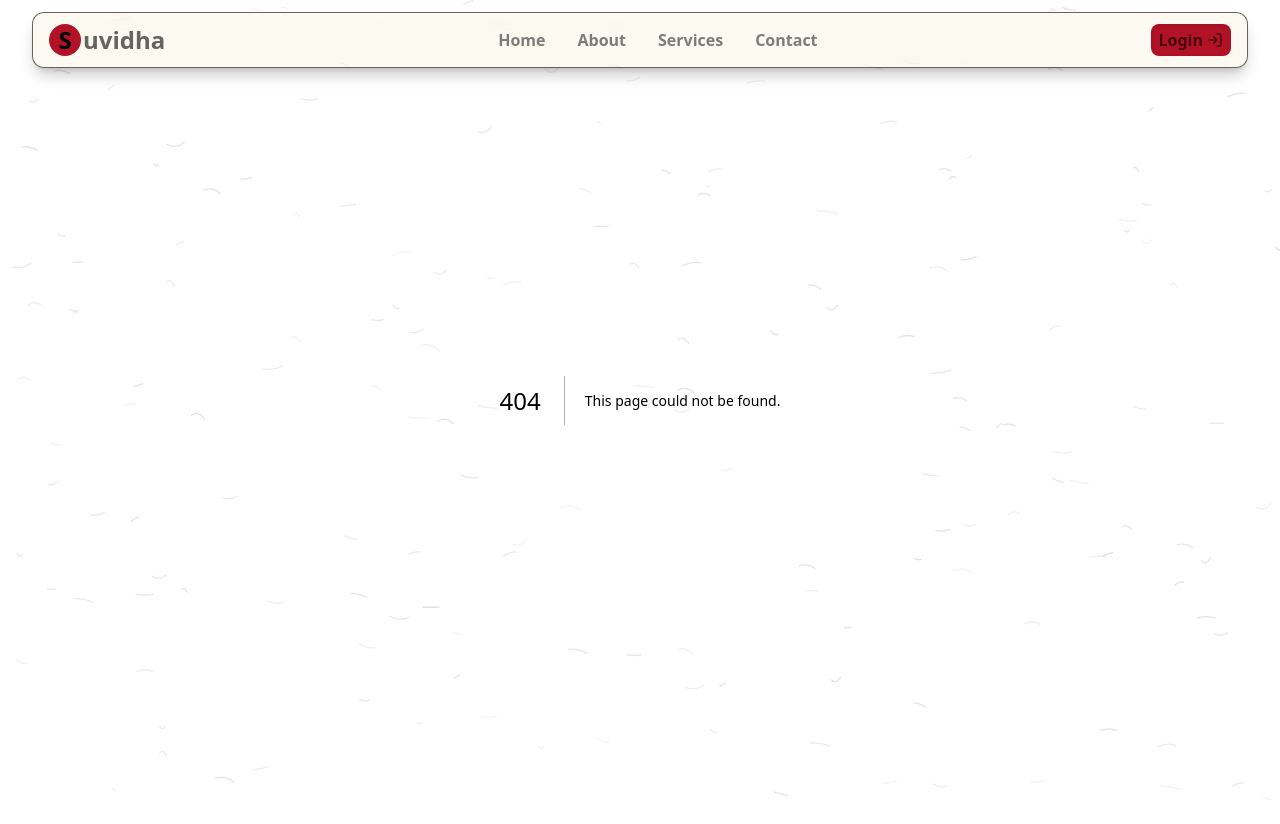
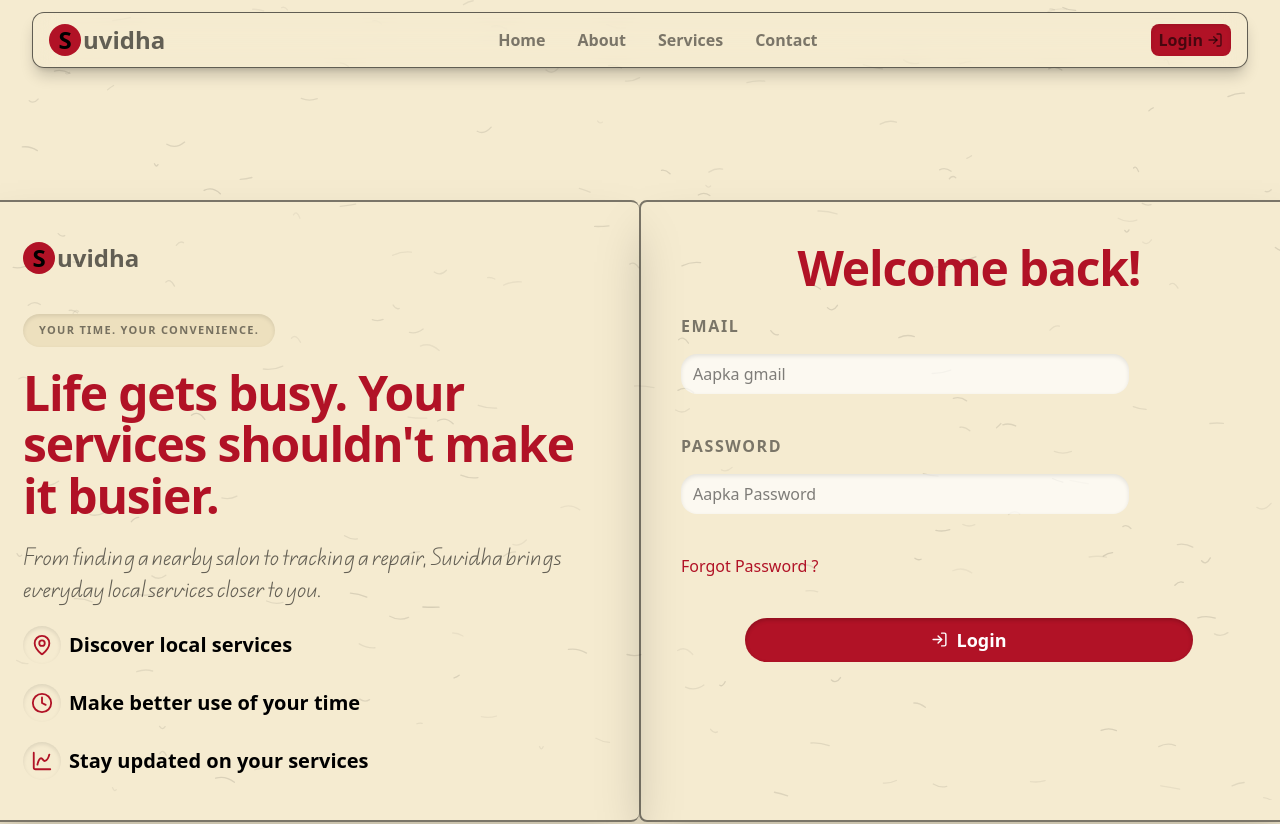
Before and after one commit to Shuhel15/Suvidha, a Next.js app: page /login in a window 1280 px wide. Before the commit this address had no page. Shown: the top 824 px of the page. Built offline with nearby package versions, Linux system fonts and the light colour scheme.

Commit message:
Login page Ui done

```diff
--- /dev/null
+++ b/src/app/(auth)/login/page.tsx
@@ -0,0 +1,9 @@
+import LoginForm from "@/components/auth/Login";
+
+export default function LoginPage(){
+  return(
+    <main>
+    <LoginForm/>
+    </main>
+  )
+}
--- /dev/null
+++ b/src/app/(auth)/registration/page.tsx
@@ -0,0 +1,9 @@
+import RegistrationForm from "@/components/auth/Registration";
+
+export default function RegistrationPage() {
+  return (
+    <main>
+      <RegistrationForm />
+    </main>
+  );
+}
--- a/src/app/globals.css
+++ b/src/app/globals.css
@@ -11,7 +11,7 @@ html{
   scroll-behavior: smooth;
 }
 .section {
-  @apply flex flex-col justify-center items-center mt-20 lg:mt-50 gap-6;
+  @apply flex flex-col justify-center items-center mt-30 lg:mt-50 gap-6;
 }
 
   .hero-text {
--- /dev/null
+++ b/src/components/auth/Login.tsx
@@ -0,0 +1,110 @@
+"use client";
+
+import { ChartSpline, Clock, LogIn, MapPin } from "lucide-react";
+import Link from "next/link";
+
+export default function LoginForm() {
+  return (
+    <section className="section">
+      <div className="flex flex-row">
+        <div className="hidden md:block border-t-2 border-l-2 border-b-2 border-black/50 p-10 space-y-5 rounded-lg shadow-2xl">
+          <h1 className="flex items-center gap-0.5 text-2xl font-bold text-black/60">
+            <span className="inline-flex h-8 w-8 items-center justify-center rounded-full bg-[#B11226] font-black text-black">
+              S
+            </span>
+            uvidha
+          </h1>
+          <p className="eye uppercase mt-5"> Your time. Your convenience.</p>
+          <h2 className="h2-text w-xl text-5xl">
+            Life gets busy. Your services shouldn&apos;t make it busier.
+          </h2>
+          <p className="p-text w-xl">
+            From finding a nearby salon to tracking a repair, Suvidha brings
+            everyday local services closer to you.
+          </p>
+          <div className="group text-xl flex flex-row gap-2 items-center font-semibold">
+            <div className="p-2 rounded-full shadow-inner shadow-black/10">
+              <MapPin
+                size={22}
+                className="transition-transform group-hover:-translate-y-1 duration-200 text-[#B11226]"
+              />
+            </div>
+            Discover local services
+          </div>
+          <div className="group text-xl flex flex-row gap-2 items-center font-semibold">
+            <div className="p-2 rounded-full shadow-inner shadow-black/10">
+              <Clock
+                size={22}
+                className="transition-transform group-hover:rotate-180 duration-200 text-[#B11226]"
+              />
+            </div>
+            Make better use of your time
+          </div>
+          <div className="group text-xl flex flex-row gap-2 items-center font-semibold">
+            <div className="p-2 rounded-full shadow-inner shadow-black/10">
+              <ChartSpline
+                size={22}
+                className="transition-transform group-hover:-translate-y-1 duration-200 text-[#B11226]"
+              />
+            </div>
+            Stay updated on your services
+          </div>
+        </div>
+
+        <div className="flex flex-col border-t-2 border-l-2 border-r-2 border-b-2 border-black/50 p-10 space-y-5 rounded-lg shadow-2xl">
+          <h1 className="md:hidden sm:block  items-center gap-0.5 text-2xl font-bold text-black/60">
+            <span className="inline-flex h-8 w-8 items-center justify-center rounded-full bg-[#B11226] font-black text-black">
+              S
+            </span>
+            uvidha
+          </h1>
+          <h2 className="h2-text w-xl text-5xl flex  justify-center text-center whitespace-nowrap">
+            {" "}
+            Welcome back!
+          </h2>
+          <form className="flex flex-col gap-10">
+            <div className="flex flex-col gap-4">
+            <label
+              htmlFor="email"
+              className="uppercase tracking-[0.10rem] font-semibold text-black/50"
+            >
+              Email
+            </label>
+            <input
+              type="email"
+              placeholder="Aapka gmail"
+              className="shadow-inner w-md shadow-black/10 rounded-2xl py-2 px-3 bg-white/70 "
+            />
+            </div>
+            <div className="flex flex-col gap-4">
+            <label
+              htmlFor="password"
+              className="uppercase tracking-[0.10rem] font-semibold text-black/50"
+            >
+              Password
+            </label>
+            <input
+              type="password"
+              className="shadow-inner shadow-black/10 w-md rounded-2xl py-2 px-3 bg-white/70 focus:border-none"
+              placeholder="Aapka Password"
+            />
+            </div>
+            <Link
+            href=""
+            className="text-[#B11226] hover:underline hover:duration-200"
+            >Forgot Password ? </Link>
+            <div className="flex justify-center ">
+
+
+            <button
+            className="group flex w-md flex-row gap-2 justify-center items-center text-center text-white font-semibold text-lg bg-[#B11226] shadow-inner shadow-black/20 px-4 py-2 rounded-full active:scale-95 duration-200 ease-in-out"
+            >
+             <LogIn className="transition-transform group-hover:translate-x-1 duration-200" size={17} /> Login
+            </button>
+            </div>
+          </form>
+        </div>
+      </div>
+    </section>
+  );
+}
--- /dev/null
+++ b/src/components/auth/Registration.tsx
@@ -0,0 +1,11 @@
+"use client"
+
+export default function RegistrationForm(){
+	return (
+		<section className="section">
+			<form>
+				<div>Registration form</div>
+			</form>
+		</section>
+	)
+}
```
